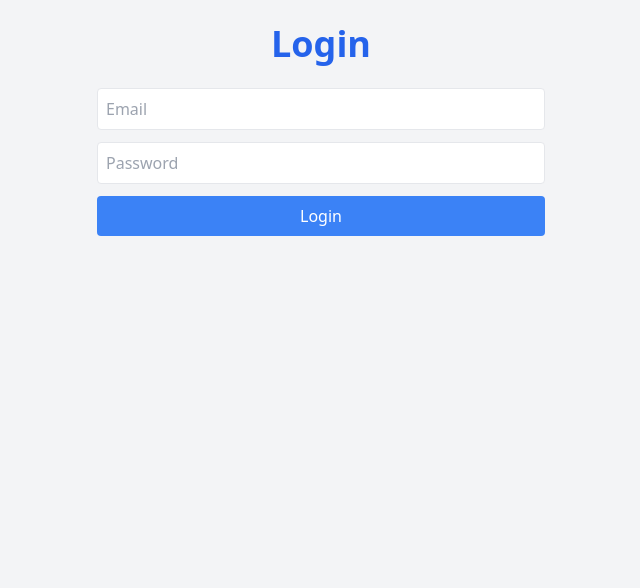
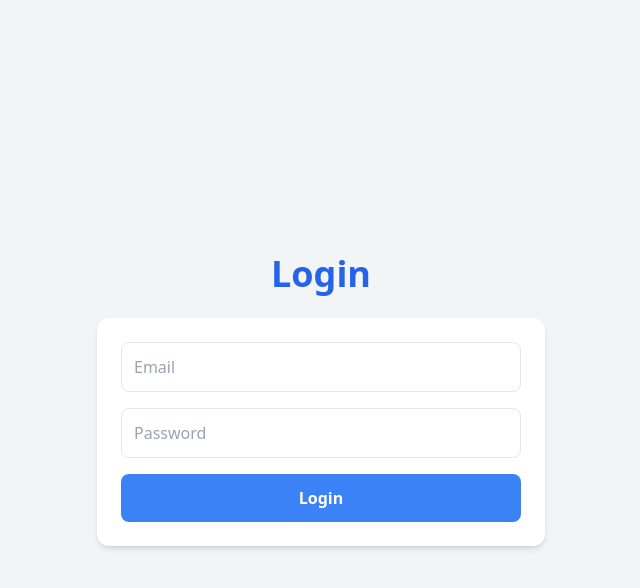
Before and after one commit to w53434129-cmyk/task-manager-app, a Next.js app in the folder frontend/: page /dashboard in a window 1280 px wide. Shown: the top 588 px of the page, without its empty margins (319-959 px from the left). Built offline with nearby package versions, Linux system fonts and the light colour scheme.

Commit message:
Update dashboard.jsx

```diff
--- a/frontend/src/pages/dashboard.jsx
+++ b/frontend/src/pages/dashboard.jsx
@@ -1,47 +1,67 @@
+// src/pages/dashboard.jsx
 import { useState } from "react";
-import { login } from "../api"; // adjust path if needed
+import { login } from "../utils/api"; // your api.js
 import TaskList from "../components/TaskList";
 
 export default function Dashboard() {
   const [token, setToken] = useState("");
   const [email, setEmail] = useState("");
   const [password, setPassword] = useState("");
+  const [loading, setLoading] = useState(false);
 
   const handleLogin = async () => {
+    if (!email || !password) return alert("Please enter email and password");
+    try {
+      setLoading(true);
       const res = await login(email, password);
       if (res.token) {
         setToken(res.token); // store JWT for TaskList
       } else {
-      alert("Login failed");
+        alert(res.message || "Login failed");
+      }
+    } catch (err) {
+      console.error("Login error:", err);
+      alert("Login failed, check console");
+    } finally {
+      setLoading(false);
     }
   };
 
-  // If not logged in → show login form
+  // If user is not logged in, show login form
   if (!token) {
     return (
-      <div className="min-h-screen bg-gray-100 p-6 flex flex-col items-center">
+      <div className="min-h-screen bg-gray-100 p-6 flex flex-col items-center justify-center">
         <h1 className="text-4xl font-bold text-blue-600 mb-6 text-center">
           Login
         </h1>
+
+        <div className="w-full max-w-md p-6 bg-white rounded-xl shadow-md flex flex-col gap-4">
           <input
+            type="email"
             placeholder="Email"
             value={email}
             onChange={(e) => setEmail(e.target.value)}
-          className="w-full max-w-md mb-3 p-2 border rounded"
+            className="w-full p-3 border rounded-lg focus:ring-2 focus:ring-blue-400 focus:outline-none transition"
           />
           <input
             type="password"
             placeholder="Password"
             value={password}
             onChange={(e) => setPassword(e.target.value)}
-          className="w-full max-w-md mb-3 p-2 border rounded"
+            className="w-full p-3 border rounded-lg focus:ring-2 focus:ring-blue-400 focus:outline-none transition"
           />
           <button
             onClick={handleLogin}
-          className="w-full max-w-md bg-blue-500 text-white py-2 rounded hover:bg-blue-600 transition"
+            className={`w-full py-3 rounded-lg text-white font-semibold transition transform ${
+              loading
+                ? "bg-gray-400 cursor-not-allowed"
+                : "bg-blue-500 hover:bg-blue-600"
+            }`}
+            disabled={loading}
           >
-          Login
+            {loading ? "Logging in..." : "Login"}
           </button>
+        </div>
       </div>
     );
   }
@@ -54,7 +74,7 @@ export default function Dashboard() {
       </h1>
 
       <div className="w-full max-w-6xl">
-        <TaskList token={token} /> {/* pass token here */}
+        <TaskList token={token} />
       </div>
     </div>
   );
```
Lines whose indentation alone changed are shown as unchanged.
